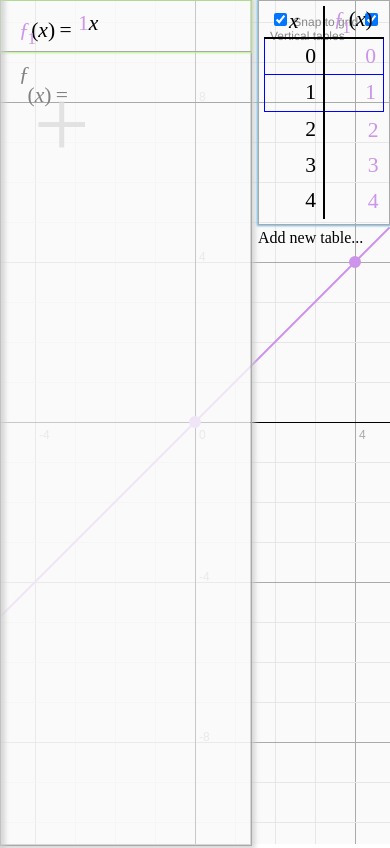
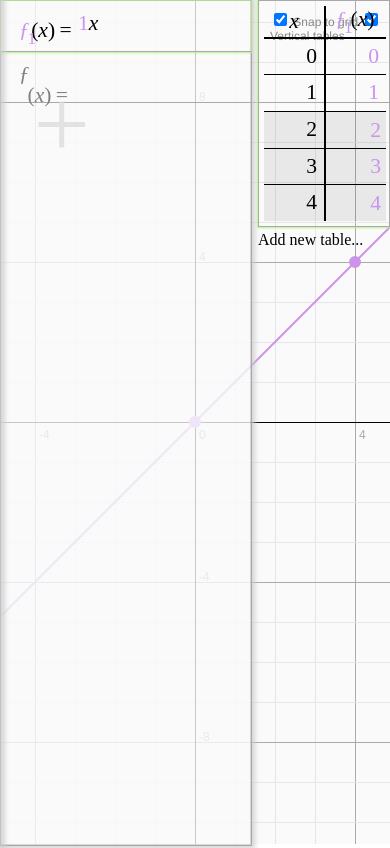
Before and after one commit to jonahkagan/calcoolator, a plain HTML site: page calc.html in a window 390 px wide. Shown: the top 848 px of the page. Drawn offline with nearby package versions, Linux system fonts and the light colour scheme; a web font is replaced by a local one.

Commit message:
Horizontal/vertical tables good to go.

```diff
--- a/css/eqn-style.css
+++ b/css/eqn-style.css
@@ -57,6 +57,5 @@
 }
 
 #eqns .selected.eqn {
-    /*border: 1px solid black;*/
     box-shadow: #B4F285 0 0 2px 1px;
 }
--- a/css/table-style.css
+++ b/css/table-style.css
@@ -1,3 +1,8 @@
+#tbls .tbl table {
+    border-collapse: collapse;
+    border-spacing: 0;
+}
+
 #tbls {
     position: absolute;
     right: 0px;
@@ -10,34 +15,25 @@
     padding: 5px;
 }
 
-#tbls .tbl table {
-    border-collapse: collapse;
+#tbls .tbl th,
+#tbls .tbl td {
+    min-width: 50px;
+    max-width: 50px;
 }
 
-#tbls .tbl table td {
-    padding: 5px;
-    text-align: right;
+#tbls .tbl td {
+    background: rgba(0, 0, 0, 0.07);
 }
-
-#tbls .tbl table th {
-    border-bottom: 2px solid black;
-}
-
-#tbls .tbl table td:first-child,
-#tbls .tbl table th:first-child {
-    border-right: 2px solid black;
-}
-
-#tbls .tbl .seed {
-    border: 1px solid blue;
+#tbls .tbl td.seed {
+    background: none;
 }
 
 #tbls .tbl .nan {
-    border: 1px solid red;
+    background: rgba(255, 0, 0, 0.1);
 }
 
 #tbls .selected.tbl {
-    box-shadow: #68B4DF 0 0 2px 1px;
+    box-shadow: #B4F285 0 0 2px 1px;
 }
 
 /* Vertical */
@@ -45,10 +41,27 @@
     width: 120px;
 }
 
-#tbls .vert.tbl td {
-    width: 50px;
+#tbls .vert.tbl table td {
+    padding: 5px;
+    text-align: right;
 }
 
+#tbls .vert.tbl table th {
+    border-bottom: 2px solid black;
+}
+
+#tbls .vert.tbl table tr {
+    border-bottom: 1px solid black;
+}
+
+#tbls .vert.tbl table tr:last-child {
+    border-bottom: none;
+}
+
+#tbls .vert.tbl table td:first-child,
+#tbls .vert.tbl table th:first-child {
+    border-right: 2px solid black;
+}
 
 /* Horizontal */
 #tbls.horz {
@@ -57,5 +70,30 @@
 
 #tbls .horz.tbl {
     width: 100%;
-    height: 30px;
+    height: 50px;
+    font-size: 75%;
 }
+
+#tbls .horz.tbl table th {
+    border-right: 2px solid black;
+}
+
+#tbls .horz.tbl table td {
+    padding: 2px;
+    text-align: left;
+    border-right: 1px solid black;
+}
+
+#tbls .horz.tbl table td:last-child {
+    border-right: none;
+}
+
+#tbls .horz.tbl table tr:first-child {
+    border-bottom: 2px solid black;
+}
+
+#tbls .horz.tbl th,
+#tbls .horz.tbl td {
+    min-width: 35px;
+    max-width: 35px;
+}
--- a/js/controllers/table-controller.js
+++ b/js/controllers/table-controller.js
@@ -12,12 +12,12 @@ G.makeTableController = function (model) {
     tableDude.display();
 
     me.onUpdate = function (event) {
-        if (event.changedFun) { evalPts(event.changedFun); }
-        if (event.src === me.name && event.changedFun) {
+        if (event.changedFun) {
+            evalPts(event.changedFun);
             tableDude.changeTable(event.changedFun);
         } else if (event.selectedFun) {
             tableDude.selectTable(event.selectedFun);
-        } else {
+        } else { // New or remove
             _.each(event.functions, function (fun) {
                 if (!fun.repData(me.name)) {
                     fun.repData(me.name, _.map(_.range(NUM_PTS), G.makePoint));
--- a/js/util.js
+++ b/js/util.js
@@ -31,12 +31,20 @@ G.u = {
         return -1;
     },
 
+    // Calls a list iterator function with two lists and applies the
+    // function f to each pair of elements from the list.
+    with2: function (iter, lst1, lst2, f) {
+        iter(_.zip(lst1, lst2), function (pair, i) {
+            return f(pair[0], pair[1], i);
+        });
+    },
+
     // Returns true if lst1 and lst2 have the same length and are
     // are pairwise equal according to the given equality test.
     listEquals: function (lst1, lst2, equals) {
         return lst1.length === lst2.length &&
-            _.all(_.zip(lst1, lst2), function (pair) {
-                return equals(pair[0], pair[1]);
+            G.u.with2(_.all, lst1, lst2, function (elt1, elt2) {
+                return equals(elt1, elt2);
             });
     },
 
--- a/js/views/eqn-view.js
+++ b/js/views/eqn-view.js
@@ -79,7 +79,6 @@ G.makeEqnView = function () {
     }
 
     function refresh() {
-        console.log("refresh");
         createScrubbers();
         updateParseStatus();
         updateSelectedStatus();
@@ -87,11 +86,9 @@ G.makeEqnView = function () {
     }
 
     function colorCoefs(seqs) {
-        console.log(seqs);
         _.chain(seqs || findSeqs())
             .filter(function (seq) { return seq.type === "num"; })
             .each(function (seq) {
-                console.log("coloring");
                 $(seq.spans).addClass("scrubbable");
                 $(seq.spans).css("color", fun.color.toCSS());
             });
@@ -195,7 +192,7 @@ G.makeEqnView = function () {
             val = parseFloat(_.map(spans, function (span) {
                 return fixMinus($(span).text());
             }).join(''));
-            console.log("val", val);
+            //console.log("val", val);
 
         var onMouseDown = function (e) {
             console.log("down");
--- a/js/views/table-view.js
+++ b/js/views/table-view.js
@@ -1,47 +1,81 @@
 G.makeTableView = function () {
     var me = G.makeRepView();
 
-    var $content, fun;
+    var $content, fun, coords;
     var round = G.u.roundTo(2);
 
     me.display = function (afun, $parent) {
         fun = afun;
+        coords = _.map(fun.repData("table"), function (pt) {
+            var xStr = fmt(pt.x()), yStr = fmt(pt.y());
+            return {
+                x: xStr,
+                y: yStr,
+                xCon: makeCoordContent(xStr, "tbl-x"),
+                yCon: makeCoordContent(yStr, "tbl-y")
+            };
+        });
         $content = createTable();
         $content.appendTo($parent);
         me.updateSelect();
     };
 
-    function createTable() {
-        var rows = _.map(fun.repData("table"), function (pt) {
-            return "<tr><td><span class=\"tbl-x\">" +
-                        fmt(pt.x()) +
-                    "</span></td>" +
-                    "<td><span class=\"tbl-y\">" +
-                        fmt(pt.y()) +
-                    "</span></td></tr>";
-        });
-        $table = $(
-        "<div class=\"tbl\">" +
-            "<table>" +
-                "<tr>" +
-                    "<th><span>x</span></th>" +
+    function makeCoordContent(num, klass) {
+        return $("<span class=" + klass + ">" + num + "</span>");
+    }
+
+    function header(c) {
+        return (c === "x") ?
+            "<th><span>x</span></th>" :
             "<th>" +
                 "<span class=\"fun-name\">" + fun.name + "</span>" +
                 "<span>(x)</span>" +
-                    "</th>" +
-                "</tr>" +
-                rows.join("") +
-            "</table>" +
+            "</th>";
+    }
+
+    function makeHorzTable($table) {
+        function row(c) {
+            var $row = $("<tr></tr>")
+                .appendTo($table)
+                .append(header(c));
+            _.each(coords, function (coord) {
+                coord[c + "Con"]
+                    .appendTo($row)
+                    .wrap("<td></td>");
+            });
+        }
+        row("x");
+        row("y");
+    }
+
+    function makeVertTable($table) {
+        $table.append("<tr>" + header("x") + header("y") + "</tr>")
+        _.each(coords, function (coord) {
+            $("<tr></tr>")
+                .appendTo($table)
+                .append(coord.xCon)
+                .append(coord.yCon)
+                .find("span").wrap("<td></td>");
+        });
+    }
+
+    function createTable() {
+        $table = $(
+            "<div class=\"tbl\">" +
+                "<table></table>" +
                 "<div class=\"remove\">X</div>" +
             "</div>"
-        );
+            )
+            .click(selectFunction)
+            .addClass(G.opts.tblVert ? "vert" : "horz");
 
-        $table.addClass(G.opts.tblVert ? "vert" : "horz");
+        (G.opts.tblVert ? makeVertTable : makeHorzTable)($table.find("table"));
 
-        $table.find("tr").each(function (i, row) {
-            if (i > 0 && i <= fun.degree+1) {
-                $(row).addClass("seed");
-            }
+        _.chain(coords)
+            .first(fun.degree + 1)
+            .each(function (coord) {
+                coord.xCon.parent().addClass("seed");
+                coord.yCon.parent().addClass("seed");
             });
 
         $table.find(".tbl-x")
@@ -57,10 +91,10 @@ G.makeTableView = function () {
         $table.find(".tbl-y")
             .css("color", fun.color.toCSS());
 
-        $table.find("tr").not(".seed").find(".tbl-y")
+        $table.find("td:not(.seed) .tbl-y")
             .mathquill();
 
-        $table.find(".seed .tbl-y")
+        $table.find("td.seed .tbl-y")
             .mathquill("editable")
             .keyup(onKeyUp);
 
@@ -72,9 +106,6 @@ G.makeTableView = function () {
         $table.hover(function (e) { $remove.show(); },
                      function (e) { $remove.hide(); });
 
-
-        $table.click(selectFunction);
-
         return $table;
     }
 
@@ -82,33 +113,34 @@ G.makeTableView = function () {
         //$table = createTable();
         //$content.replaceWith($table);
         //$content = $table;
-        var ys = _.map(fun.repData("table"), function (pt) { return pt.y(); });
-        $content.find(".tbl-y").each(function (i, span) {
-            $(span).mathquill("latex", fmt(ys[i]));
+        // TODO update seed points as well, (really should just
+        // remake this view on degree change)
+        G.u.with2(_.each, fun.repData("table"), coords,
+            function (pt, coord) {
+                // Don't update while typing
+                if (!coord.yCon.find("textarea").is(":focus")) {
+                    coord.yCon.mathquill("latex", fmt(pt.y()));
+                }
             });
     };
 
     me.updateSelect = function () {
-        console.log("update", fun.name);
         $content.toggleClass("selected", fun.isSelected);
     };
 
     function onKeyUp(e) {
-        var newPts = _.chain($content.find("tr"))
-            .rest() // drop the header row
-            .map(function (row) {
-                var coords = $(row).find("td > span"),
-                    x = parseFloat($(coords[0]).mathquill("latex")),
-                    y = parseFloat($(coords[1]).mathquill("latex"));
-                if (_.isNaN(x) || _.isNaN(y)) {
-                    $(row).addClass("nan");
-                    return;
-                }
-                $(row).removeClass("nan");
+        var newPts = _.map(coords, function (coord) {
+            var x = parseFloat(coord.xCon.mathquill("latex")),
+                y = parseFloat(coord.yCon.mathquill("latex"));
+                console.log(x, _.isNaN(x));
+                console.log(y, _.isNaN(y));
+            $(coord.xCon).toggleClass("nan", _.isNaN(x));
+            $(coord.yCon).toggleClass("nan", _.isNaN(y));
+            if (_.isNaN(x) || _.isNaN(y)) { return null; }
             return G.makePoint(x, y);
-            }).value();
+        });
 
-        if (_.all(newPts, function (pt) { return pt !== undefined; }) &&
+        if (_.all(newPts, function (pt) { return pt; }) &&
             !G.u.listEquals(newPts, fun.repData("table"), G.makePoint.equals))
         {
             me.broadcast("tableChanged", {
@@ -134,7 +166,7 @@ G.makeTableView = function () {
     me.fun = function () { return fun; };
 
     function fmt(n) {
-        return (n !== null) ? round(n) + "" : "?";
+        return (n !== null) ? (round(n) + "") : "?";
     }
 
     return me;
```
Lines whose indentation alone changed are shown as unchanged.
